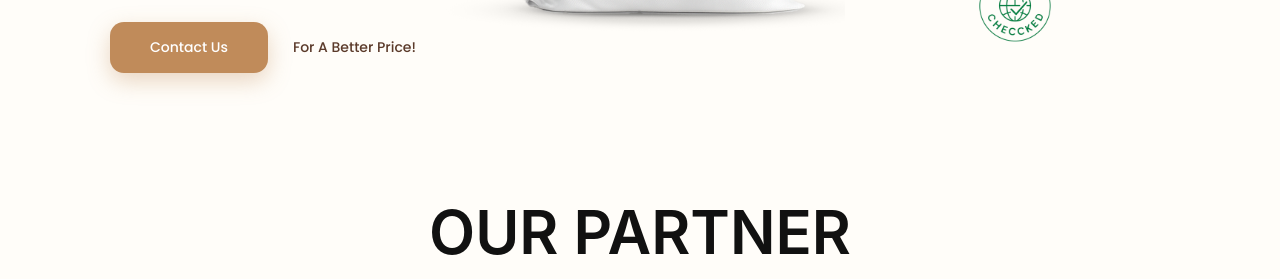
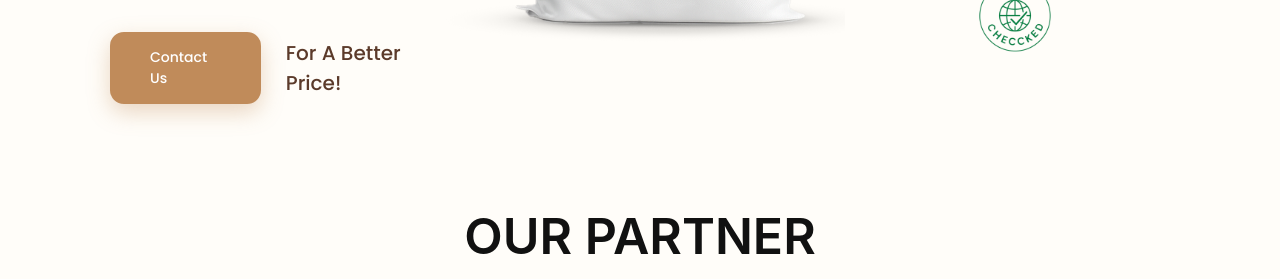
Before and after one commit to Lamtruong1123/Eco-Enzyme, a plain HTML site: page index.html in a window 1280 px wide. Shown: the part 570-849 px from the top of the page. Drawn offline with Linux system fonts and the light colour scheme; files whose address does not match are found by name.

Commit message:
Update style.css

```diff
--- a/resource/style.css
+++ b/resource/style.css
@@ -103,7 +103,7 @@ body {
   padding: 30px 30px;
   margin-left: 80px;
   height: 550px;
-  margin-top: 90px;
+  margin-top: 100px;
 }
 
 /* LEFT TEXT BLOCK */
@@ -164,7 +164,7 @@ body {
 }
 
 .price {
-  font-size: 14px;
+  font-size: 20px;
   font-weight: 500;
 }
 
@@ -577,14 +577,13 @@ body {
 }
 
 .pm-title{
-  font-size: 60px;
+  font-size: 50px;
   font-weight: 600;
   font-family: Inter, sans-serif;
   color: #111;
 }
 
 .carousel{
-
   width: 100%;
   display: flex;
   overflow-x: auto;
@@ -610,7 +609,7 @@ body {
   align-content: center;
 }
 .card img{
-  width: 250px;
+  width: 200px;
   height: 100px;
 }
 @keyframes spin {
```
